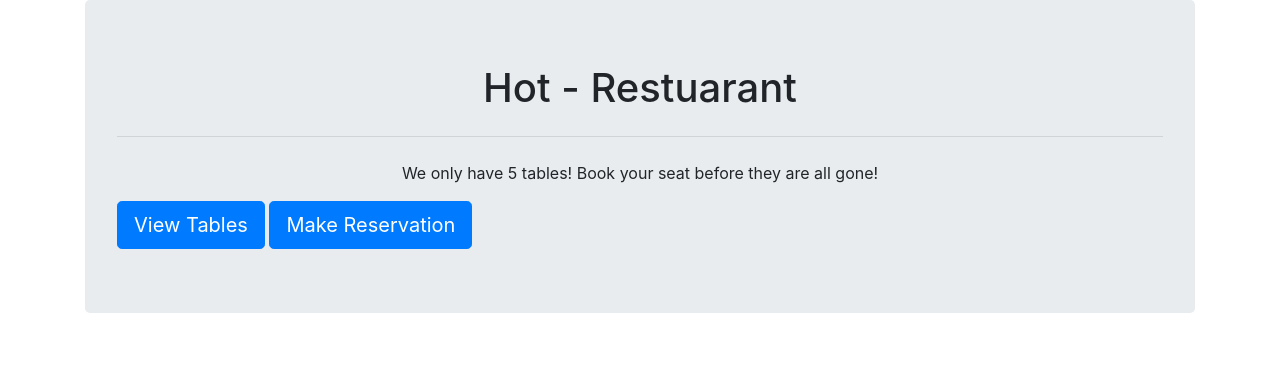
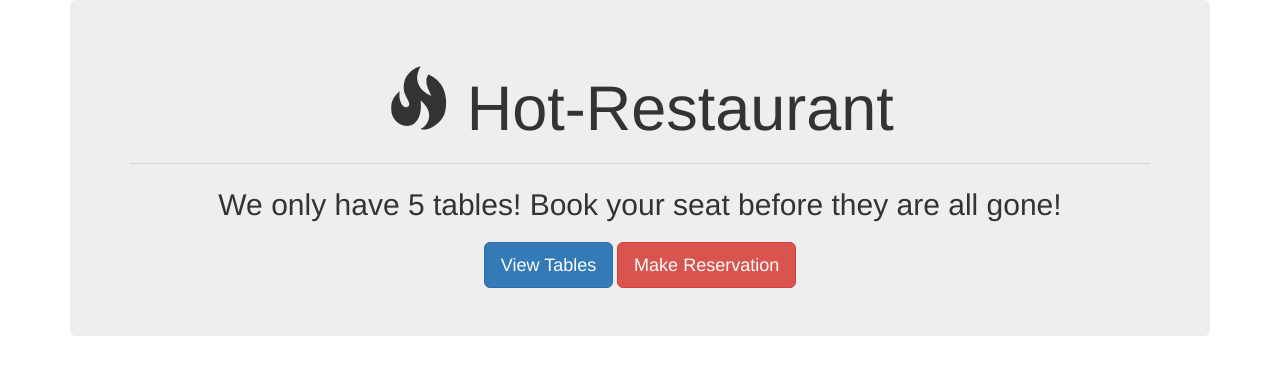
Before and after one commit to kobbootcamp/HotRestaurant, a website: page home.html in a window 1280 px wide. Drawn offline with nearby package versions, Linux system fonts and the light colour scheme.

Commit message:
updated home.html

```diff
--- a/home.html
+++ b/home.html
@@ -6,8 +6,17 @@
 
   <title>Home</title>
 
-  <link rel="stylesheet" href="https://stackpath.bootstrapcdn.com/bootstrap/4.1.3/css/bootstrap.min.css" integrity="sha384-MCw98/SFnGE8fJT3GXwEOngsV7Zt27NXFoaoApmYm81iuXoPkFOJwJ8ERdknLPMO" crossorigin="anonymous">
+  <link rel="stylesheet" href="https://maxcdn.bootstrapcdn.com/bootstrap/3.3.6/css/bootstrap.min.css" integrity="sha384-1q8mTJOASx8j1Au+a5WDVnPi2lkFfwwEAa8hDDdjZlpLegxhjVME1fgjWPGmkzs7"
+       crossorigin="anonymous">
+   <script src="https://code.jquery.com/jquery.js"></script>
+   <script src="https://maxcdn.bootstrapcdn.com/bootstrap/3.3.6/js/bootstrap.min.js" integrity="sha384-0mSbJDEHialfmuBBQP6A4Qrprq5OVfW37PRR3j5ELqxss1yVqOtnepnHVP9aJ7xS"
+       crossorigin="anonymous"></script>
+  <style>
+        #message{
+        font-size: 30px;
+        }
 
+    </style>
 </head>
 
 <body>
@@ -15,10 +24,14 @@
         <div class = "row">
             <div class = "col-md-12">
                 <div class="jumbotron">
-                    <h1 class="text-center">Hot - Restuarant</h1>
+                    <div class = "text-center">
+                            <h1 class="display-4"><span class="glyphicon glyphicon-fire"></span> Hot-Restaurant</h1>
+                    </div>
                     <hr class="my-4">
-                    <p class="text-center">We only have 5 tables! Book your seat before they are all gone!</p>
-                    <a class="btn btn-primary btn-lg" href="#" role="button">View Tables</a> <a class="btn btn-primary btn-lg" href="#" role="button">Make Reservation</a>
+                    <p class="text-center" id="message">We only have 5 tables! Book your seat before they are all gone!</p>
+                    <div class="text-center">
+                    <a class="btn btn-primary btn-lg" href="tables.html" role="button">View Tables</a> <a class="btn btn-danger btn-lg" href="reserve.html" role="button">Make Reservation</a>
+                    </div>
                 </div>
             </div>
         </div>
```
